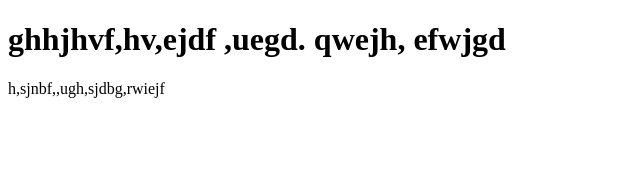
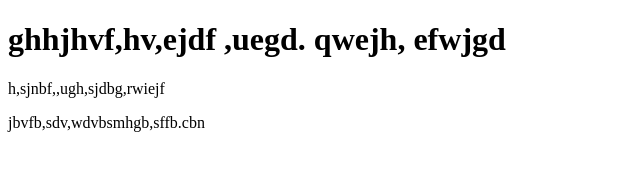
Before and after one commit to dounia88/projet-git, a plain HTML site: page index.html in a window 1280 px wide. Shown: the whole page, without its empty margins (0-640 px from the left). Drawn offline with Linux system fonts and the light colour scheme.

Commit message:
second modif

```diff
--- a/index.html
+++ b/index.html
@@ -9,5 +9,6 @@
 <body>
     <h1>ghhjhvf,hv,ejdf ,uegd.  qwejh,  efwjgd</h1>
     <div>h,sjnbf,,ugh,sjdbg,rwiejf</div>
+    <div><p>jbvfb,sdv,wdvbsmhgb,sffb.cbn</p></div>
 </body>
 </html>
```
